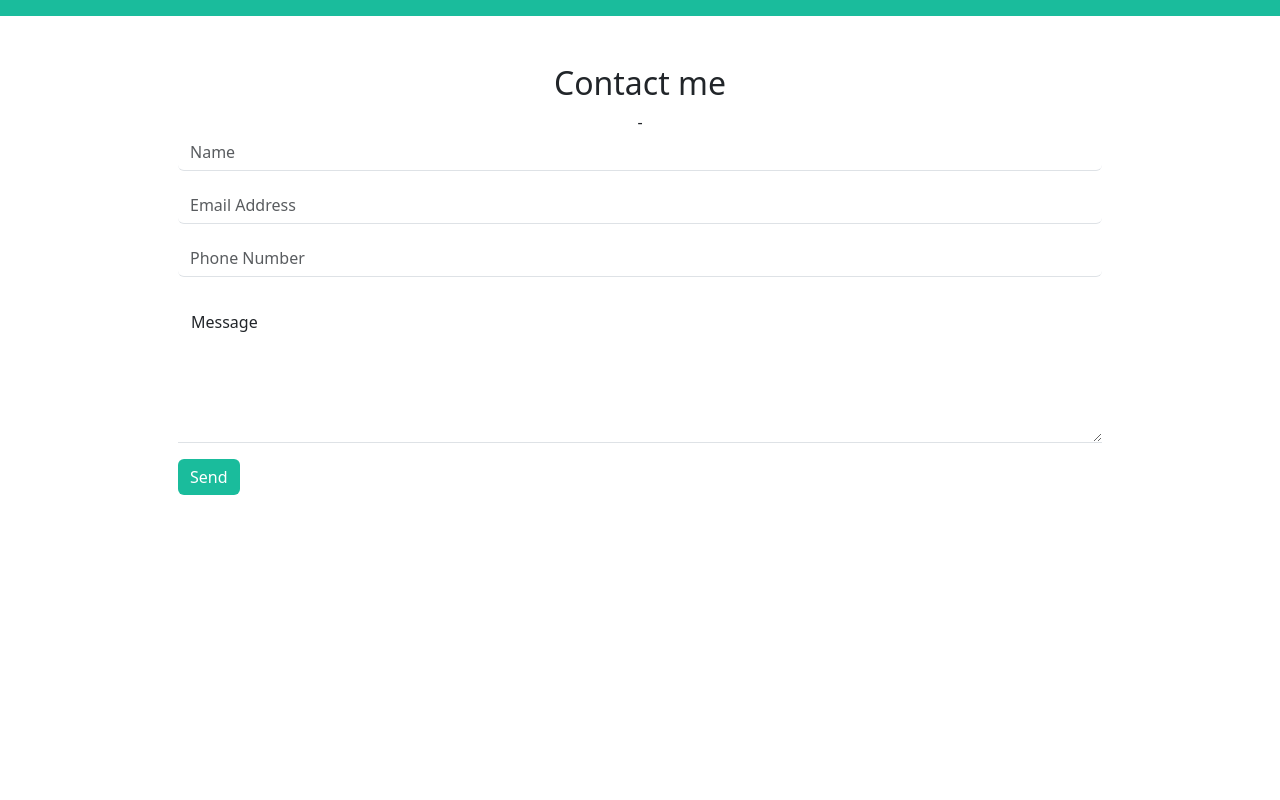
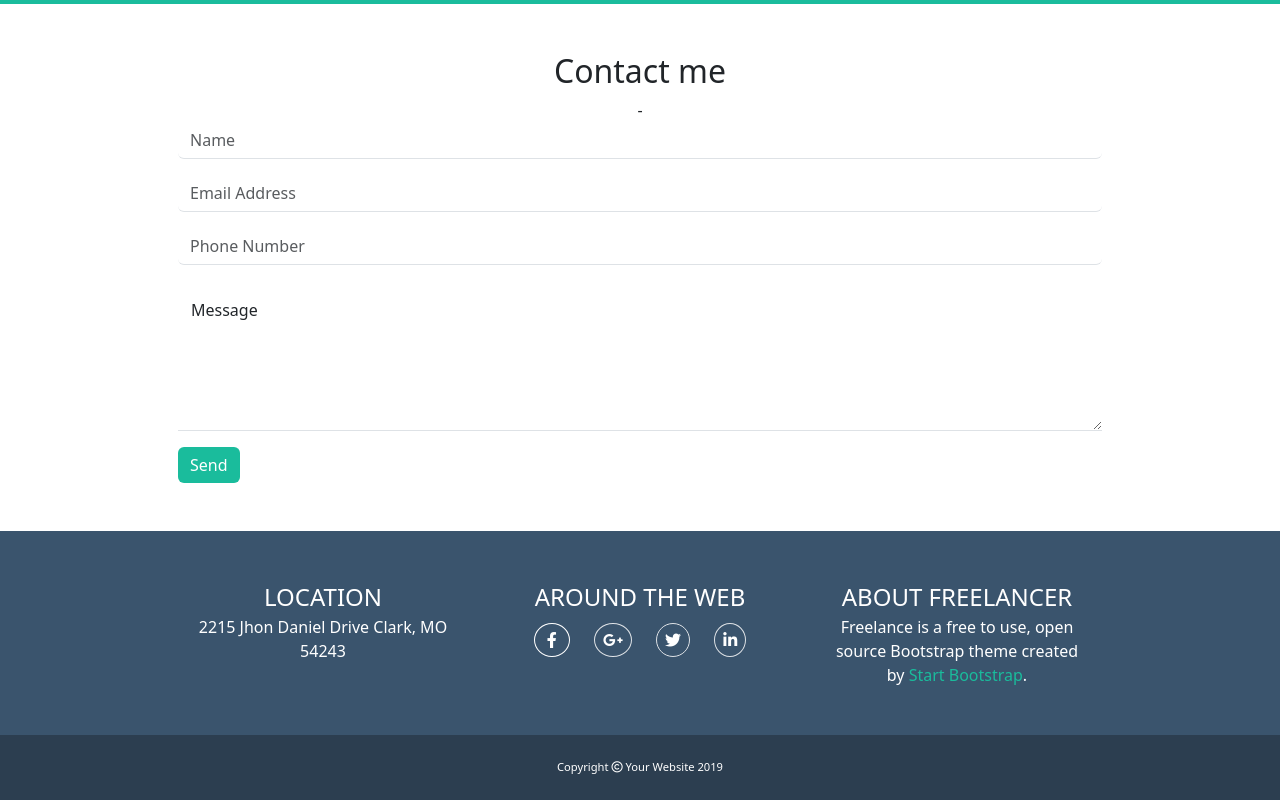
Before and after one commit to EnricoDErasmo/html-css-bootstrap-freelancer, a plain HTML site: page index.html in a window 1280 px wide. Shown: the part 1187-1987 px from the top of the page. Before the commit the page ends 1730 px from the top, so only its background shows below. Drawn offline with nearby package versions, Linux system fonts and the light colour scheme.

Commit message:
fixed footer

```diff
--- a/css/style.css
+++ b/css/style.css
@@ -18,3 +18,24 @@
 
     border: none;
 }
+
+.__back-dark-blue{
+    background-color: #3a546d;
+
+    color: white;
+}
+
+#__rounded-link{
+    padding: 4px 12px;
+
+    border: 1px solid white;
+    border-radius: 50%;
+}
+
+#__link-color{
+    color: #1abc9c;
+}
+
+#__copyright{
+    font-size: 0.7em;
+}
--- a/index.html
+++ b/index.html
@@ -4,6 +4,8 @@
     <meta charset="UTF-8">
     <meta http-equiv="X-UA-Compatible" content="IE=edge">
     <meta name="viewport" content="width=device-width, initial-scale=1.0">
+
+    <link rel="stylesheet" href="https://cdnjs.cloudflare.com/ajax/libs/font-awesome/6.3.0/css/all.min.css" integrity="sha512-SzlrxWUlpfuzQ+pcUCosxcglQRNAq/DZjVsC0lE40xsADsfeQoEypE+enwcOiGjk/bSuGGKHEyjSoQ1zVisanQ==" crossorigin="anonymous" referrerpolicy="no-referrer" />
 
     <link rel="stylesheet" href="css/style.css">
 
@@ -20,18 +22,28 @@
 
         <nav class="text-white py-3 text-uppercase fw-bold __back-dark">
 
-            <div class="container d-flex justify-content-between">
+            <div class="container d-flex justify-content-between align-items-center">
 
-                <div class="nav-left">
+                <div class="nav-left fs-4">
                     start bootstrap
                 </div>
 
                 <div class="nav-right">
 
                     <ul class="list-unstyled d-flex m-0">
-                        <li class="px-3">Portfolio</li>
-                        <li class="px-3">About</li>
-                        <li class="px-3">Contact</li>
+
+                        <a href="#" class="text-white text-decoration-none">
+                            <li class="px-3">Portfolio</li>
+                        </a>
+
+                        <a href="#" class="text-white text-decoration-none">
+                            <li class="px-3">About</li>
+                        </a>
+
+                        <a href="#" class="text-white text-decoration-none">
+                            <li class="px-3">Contact</li>
+                        </a>
+
                     </ul>
 
                 </div>
@@ -48,7 +60,7 @@
 
             <h1>Start Bootstrap</h1>
 
-            <div class="separator"> - </div>
+            <div class="separator"></div>
 
             <div class="fa-bold">
                 Graphic artis - Web Designer - Illustrator
@@ -229,6 +241,67 @@
 
     <footer>
 
+        <section class="py-5 __back-dark-blue ">
+
+            <div class="container">
+
+                <div class="row text-center justify-content-center">
+
+                    <div class="col-3 d-flex flex-column mx-3">
+                        <div class="fs-4 text-uppercase">Location</div>
+                        <div class="fs-6">2215 Jhon Daniel Drive Clark, MO 54243</div>
+                    </div>
+
+                    <div class="col-3 d-flex flex-column mx-3">
+
+                        <div class="fs-4 text-uppercase mb-2">
+                            Around the web
+                        </div>
+
+                        <div class="fs-6 d-flex justify-content-evenly">
+
+                            <a href="#" id="__rounded-link" class="text-white">
+                                <i class="fa-brands fa-facebook-f"></i>
+                            </a>
+
+                            <a href="#" class="text-white">
+                                <i class="fa-brands fa-google-plus-g border p-2 border-1 rounded-circle"></i>
+                            </a>
+
+                            <a href="#" class="text-white">
+                                <i class="fa-brands fa-twitter border p-2 border-1 rounded-circle"></i>
+                            </a>
+
+                            <a href="#" class="text-white">
+                                <i class="fa-brands fa-linkedin-in border p-2 border-1 rounded-circle"></i>
+                            </a>
+                        </div>
+                    </div>
+
+                    <div class="col-3 d-flex flex-column mx-3">
+                        <div class="fs-4 text-uppercase">About Freelancer</div>
+                        <div class="fs-6">Freelance is a free to use, open source Bootstrap theme created by
+                            <a href="#" id="__link-color" class="text-decoration-none">Start Bootstrap</a>.
+                        </div>
+                    </div>
+
+                </div>
+
+            </div>
+
+        </section>
+
+        <section class="py-4 __back-dark">
+
+            <div id="__copyright" class="text-white text-center">
+                Copyright
+                <i class="fa-regular fa-copyright"></i>
+                Your Website 2019
+            </div>
+
+        </section>
+
+
 
     </footer>
 
```
